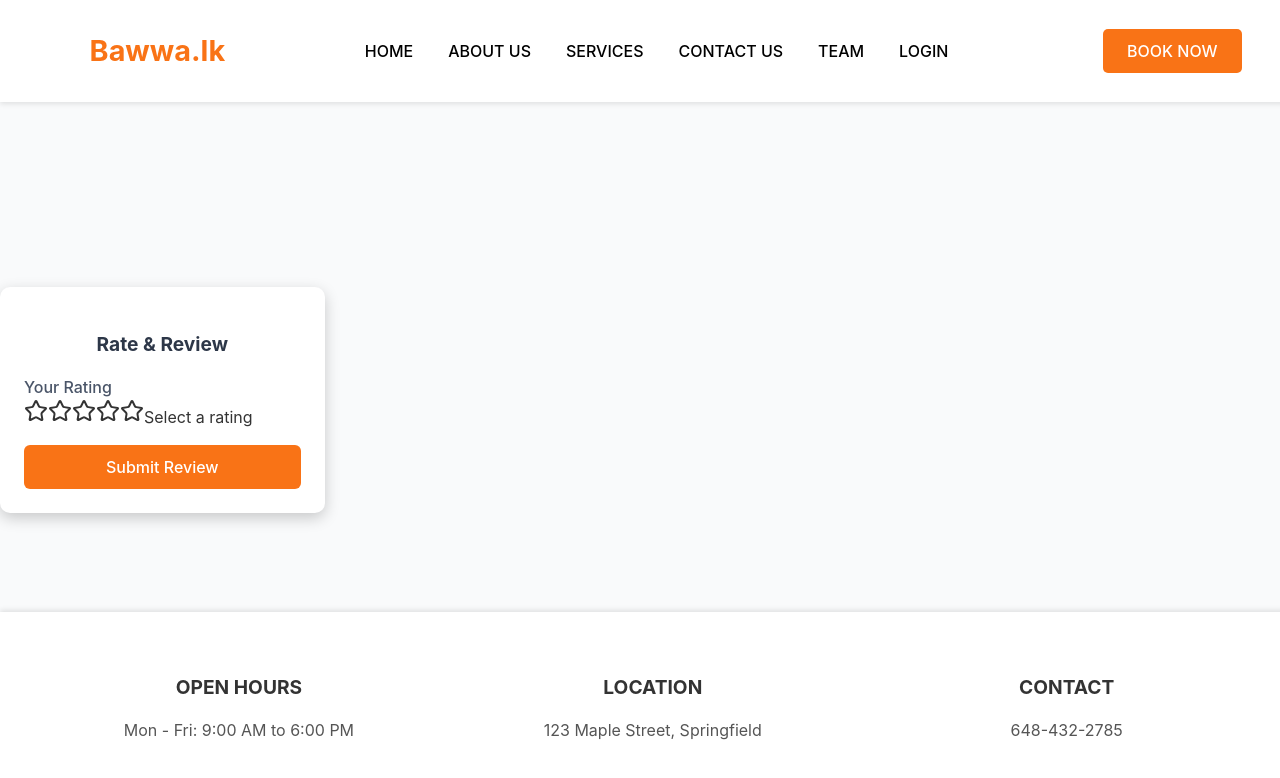
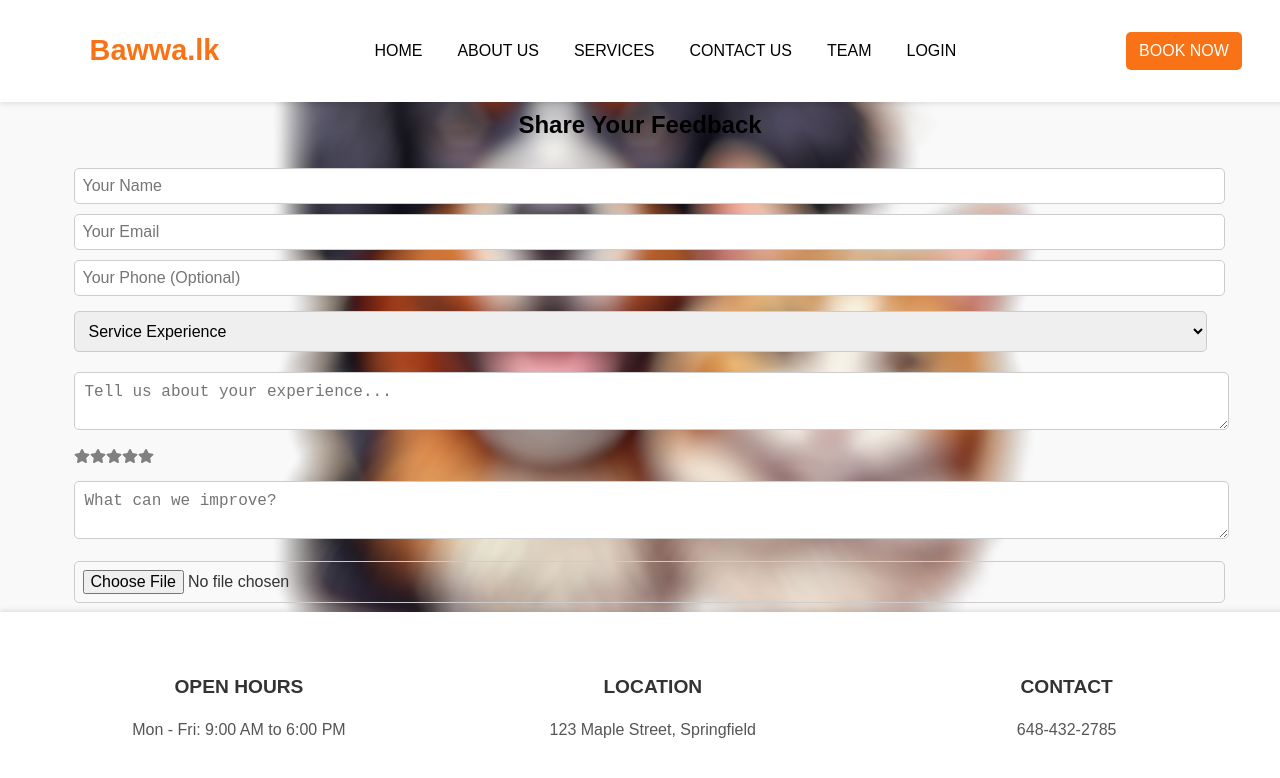
Before and after one commit to jayanikalansooriya24/Bawwa.lk, a React (Vite) app in the folder frontend/: page /feedback in a window 1280 px wide. Shown: the top 778 px of the page. Built offline with nearby package versions, Linux system fonts and the light colour scheme.

Commit message:
new 12/03/25
feedback

```diff
--- a/frontend/src/Pages/Feedback/feedback.css
+++ b/frontend/src/Pages/Feedback/feedback.css
@@ -1,64 +1,72 @@
-/* Global styles */
 body {
-    font-family: 'Inter', sans-serif;
-    background-color: #f9fafb;
+  font-family: Arial, sans-serif;
+  background-color: #f9f9f9;
+  display: flex;
+  justify-content: center;
+  align-items: center;
+  height: 100vh;
+  margin: 0;
+  background-image: url('../../assets/1.png');
+  background-size: cover;
+  background-position: center;
+  background-repeat: no-repeat;
+  min-height: 100vh;
+  width: 100vw;
+  display: flex;
+  justify-content: center;
+  align-items: center;
 }
 
-  /* Service Card */
-  .service-card {
-    transition: transform 0.3s ease, box-shadow 0.3s ease;
+.container {
+  background: white;
+  padding: 20px;
+  border-radius: 8px;
+  box-shadow: 0 0 10px rgba(0, 0, 0, 0.1);
+  width: 400px;
 }
 
-  .service-card:hover {
-    transform: translateY(-4px);
-    box-shadow: 0 10px 20px rgba(0, 0, 0, 0.1);
+h2 {
+  text-align: center;
+  color: #000000;
 }
 
-  /* Star Rating */
-  .star-filled {
-    color: #facc15; /* Tailwind Yellow-400 */
+input, select, textarea {
+  width: 100%;
+  padding: 10px;
+  margin: 10px 0;
+  border: 1px solid #ccc;
+  border-radius: 5px;
+  font-size: 16px;
 }
 
-  .star-empty {
-    color: #d1d5db; /* Tailwind Gray-300 */
+button {
+  width: 10%;
+  padding: 10px;
+  background-color: #007bff;
+  color: white;
+  border: none;
+  border-radius: 5px;
+  cursor: pointer;
+  font-size: 16px;
 }
 
-  /* Rating Form */
-  .rating-form {
-    max-width: 400px;
-    margin: auto;
-    background: #fff;
-    padding: 1.5rem;
-    border-radius: 8px;
-    box-shadow: 0 4px 8px rgba(0, 0, 0, 0.1);
+button:hover {
+  background-color: #0056b3;
 }
 
-  .rating-form label {
-    font-weight: 500;
+.star-rating {
+  display: flex;
+  justify-content: center;
+  margin: 10px 0;
 }
 
-  .rating-stars {
-    display: flex;
-    gap: 5px;
+.star {
   cursor: pointer;
+  font-size: 24px;
+  color: gray;
+  transition: color 0.2s;
 }
 
-  .rating-stars svg {
-    transition: color 0.3s ease;
+.star.active {
+  color: gold;
 }
-
-  .rating-button {
-    background-color: #2563eb; /* Tailwind Blue-600 */
-    transition: background-color 0.3s ease;
-  }
-
-  .rating-button:hover {
-    background-color: #1e40af; /* Tailwind Blue-700 */
-  }
-
-  /* Responsive */
-  @media (max-width: 768px) {
-    .container {
-      padding: 0 1rem;
-    }
-  }
--- a/frontend/src/Pages/Feedback/feedback.jsx
+++ b/frontend/src/Pages/Feedback/feedback.jsx
@@ -1,145 +1,111 @@
-import React, { useState } from 'react';
-import { Star, MapPin } from 'lucide-react';
-import './feedback.css';
+import { useState } from "react";
+import { FaStar } from "react-icons/fa";
+import "./feedback.css";
 
-const services = [
-  {
-    id: 1,
-    name: "Pawsome Veterinary Clinic",
-    type: "Veterinarian",
-    rating: 4.8,
-    reviews: 124,
-    image: "https://images.unsplash.com/photo-1532938911079-1b06ac7ceec7?ixlib=rb-1.2.1&auto=format&fit=crop&w=1000&q=80",
-    location: "Downtown, San Francisco",
-    tags: ["Emergency Care", "Surgery", "Dental"]
-  },
-  {
-    id: 2,
-    name: "Fluffy Tails Grooming",
-    type: "Groomer",
-    rating: 4.9,
-    reviews: 89,
-    image: "https://images.unsplash.com/photo-1516734212186-a967f81ad0d7?ixlib=rb-1.2.1&auto=format&fit=crop&w=1000&q=80",
-    location: "Marina District, San Francisco",
-    tags: ["Full Service", "Cat Friendly", "Mobile"]
-  },
-  {
-    id: 3,
-    name: "Bark Academy",
-    type: "Trainer",
-    rating: 4.7,
-    reviews: 56,
-    image: "https://images.unsplash.com/photo-1541599540903-216a46ca1dc0?ixlib=rb-1.2.1&auto=format&fit=crop&w=1000&q=80",
-    location: "Mission District, San Francisco",
-    tags: ["Obedience", "Puppy Training", "Behavior"]
-  },
-  {
-    id: 4,
-    name: "Happy Paws Boarding",
-    type: "Boarding",
-    rating: 4.6,
-    reviews: 78,
-    image: "https://images.unsplash.com/photo-1548199973-03cce0bbc87b?ixlib=rb-1.2.1&auto=format&fit=crop&w=1000&q=80",
-    location: "Richmond District, San Francisco",
-    tags: ["24/7 Care", "Webcams", "Large Play Area"]
-  }
-];
+const Feedback = () => {
+  const [formData, setFormData] = useState({
+    name: "",
+    email: "",
+    phone: "",
+    feedbackType: "Service Experience",
+    details: "",
+    rating: 0,
+    suggestions: "",
+    file: null,
+    consent: false,
+  });
 
-const feedback = () => {
+  const handleChange = (e) => {
+    const { name, value, type, checked, files } = e.target;
+    setFormData({
+      ...formData,
+      [name]: type === "checkbox" ? checked : type === "file" ? files[0] : value,
+    });
+  };
+
+  const handleRating = (rate) => {
+    setFormData({ ...formData, rating: rate });
+  };
+
+  const handleSubmit = (e) => {
+    e.preventDefault();
+    console.log("Feedback submitted:", formData);
+    alert("Thank you for your feedback!");
+  };
+
   return (
-    <section className="py-16">
-      <div className="container mx-auto px-4 md:px-8">
-        <div className="flex justify-between items-center mb-8">
-          <h2 className="text-3xl font-bold">Featured Pet Services</h2>
-          <a href="#" className="text-blue-600 hover:text-blue-800 font-medium">View All</a>
+    <div>
+      <h2>Share Your Feedback</h2>
+      <form onSubmit={handleSubmit}>
+        <input
+          type="text"
+          name="name"
+          placeholder="Your Name"
+          value={formData.name}
+          onChange={handleChange}
+        />
+        <input
+          type="email"
+          name="email"
+          placeholder="Your Email"
+          value={formData.email}
+          onChange={handleChange}
+        />
+        <input
+          type="tel"
+          name="phone"
+          placeholder="Your Phone (Optional)"
+          value={formData.phone}
+          onChange={handleChange}
+        />
+        <select name="feedbackType" value={formData.feedbackType} onChange={handleChange}>
+          <option>Service Experience</option>
+          <option>Website Usability</option>
+          <option>Veterinarian Consultation</option>
+          <option>Pet Grooming & Care</option>
+          <option>Customer Support</option>
+          <option>Other</option>
+        </select>
+        <textarea
+          name="details"
+          placeholder="Tell us about your experience..."
+          value={formData.details}
+          onChange={handleChange}
+        ></textarea>
+
+        <div>
+          {[1, 2, 3, 4, 5].map((star) => (
+            <FaStar
+              key={star}
+              onClick={() => handleRating(star)}
+              style={{ cursor: "pointer", color: star <= formData.rating ? "gold" : "gray" }}
+            />
+          ))}
         </div>
 
-        <div className="grid grid-cols-1 md:grid-cols-2 lg:grid-cols-4 gap-6">
-          {services.map((service) => (
-            <div key={service.id} className="bg-white rounded-lg shadow-md overflow-hidden border border-gray-100 hover:shadow-lg transition duration-300">
-              <div className="relative h-48">
-                <img src={service.image} alt={service.name} className="w-full h-full object-cover" />
-                <div className="absolute top-3 left-3 bg-white py-1 px-3 rounded-full text-sm font-medium text-gray-700">
-                  {service.type}
-                </div>
-              </div>
+        <textarea
+          name="suggestions"
+          placeholder="What can we improve?"
+          value={formData.suggestions}
+          onChange={handleChange}
+        ></textarea>
 
-              <div className="p-5">
-                <h3 className="font-semibold text-lg mb-1">{service.name}</h3>
-                <div className="flex items-center mb-2">
-                  <div className="flex items-center">
-                    <Star className="text-yellow-400 fill-yellow-400" size={16} />
-                    <span className="ml-1 text-sm font-medium">{service.rating}</span>
-                  </div>
-                  <span className="mx-2 text-gray-300">•</span>
-                  <span className="text-sm text-gray-600">{service.reviews} reviews</span>
-                </div>
-                <div className="flex items-center text-gray-500 mb-3">
-                  <MapPin size={16} className="mr-1" />
-                  <span className="text-sm">{service.location}</span>
-                </div>
-                <div className="flex flex-wrap gap-2 mb-4">
-                  {service.tags.map((tag, index) => (
-                    <span key={index} className="bg-gray-100 text-gray-800 text-xs px-2 py-1 rounded">
-                      {tag}
-                    </span>
-                  ))}
-                </div>
-                <button className="w-full bg-blue-600 hover:bg-blue-700 text-white font-medium py-2 rounded transition duration-300">
-                  View Details
-                </button>
-              </div>
-            </div>
-          ))}
+        <input type="file" name="file" onChange={handleChange} />
+
+        <div>
+          <input
+            type="checkbox"
+            name="consent"
+            checked={formData.consent}
+            onChange={handleChange}
+          />
+          <label>I agree to allow Bawwalk to use my feedback for improvements.</label>
         </div>
-      </div>
-    </section>
-  );
-};
 
-const RatingForm = () => {
-  const [rating, setRating] = useState(0);
-  const [hoverRating, setHoverRating] = useState(0);
-
-  return (
-    <div className="p-6 bg-white rounded-lg shadow-md">
-      <h3 className="text-xl font-semibold mb-4">Rate & Review</h3>
-      <div className="mb-4">
-        <label className="block text-sm font-medium text-gray-700">Your Rating</label>
-        <div className="flex items-center">
-          {[1, 2, 3, 4, 5].map((star) => (
-            <Star
-              key={star}
-              size={24}
-              className={`cursor-pointer ${
-                (hoverRating || rating) >= star ? 'text-yellow-400 fill-yellow-400' : 'text-gray-300'
-              }`}
-              onClick={() => setRating(star)}
-              onMouseEnter={() => setHoverRating(star)}
-              onMouseLeave={() => setHoverRating(0)}
-            />
-          ))}
-          <span className="ml-2 text-sm text-gray-600">
-            {rating > 0 ? `${rating} star${rating > 1 ? 's' : ''}` : 'Select a rating'}
-          </span>
-        </div>
-      </div>
-      <button className="w-full bg-blue-600 hover:bg-blue-700 text-white font-medium py-2 px-4 rounded-md transition duration-300">
-        Submit Review
-      </button>
+        <button type="submit">Submit Feedback</button>
+      </form>
     </div>
   );
 };
 
-const App = () => {
-  return (
-    <div>
-      <feedback />
-      <div className="container mx-auto px-4 md:px-8 mt-10">
-        <RatingForm />
-      </div>
-    </div>
-  );
-};
-
-export default App;
+export default Feedback;
```
Lines whose indentation alone changed are shown as unchanged.
